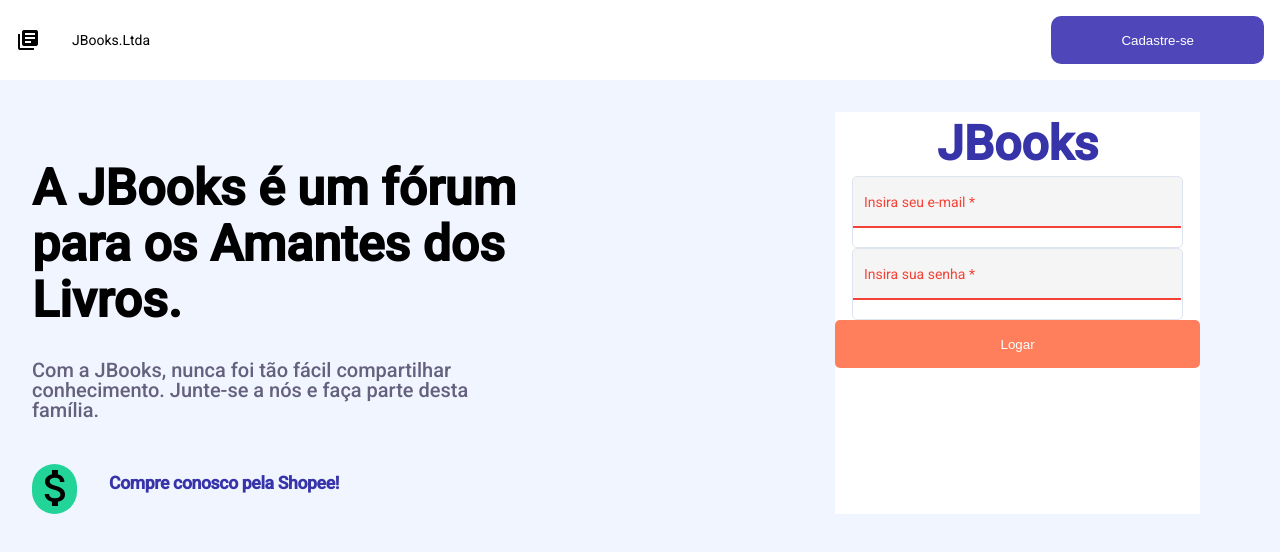
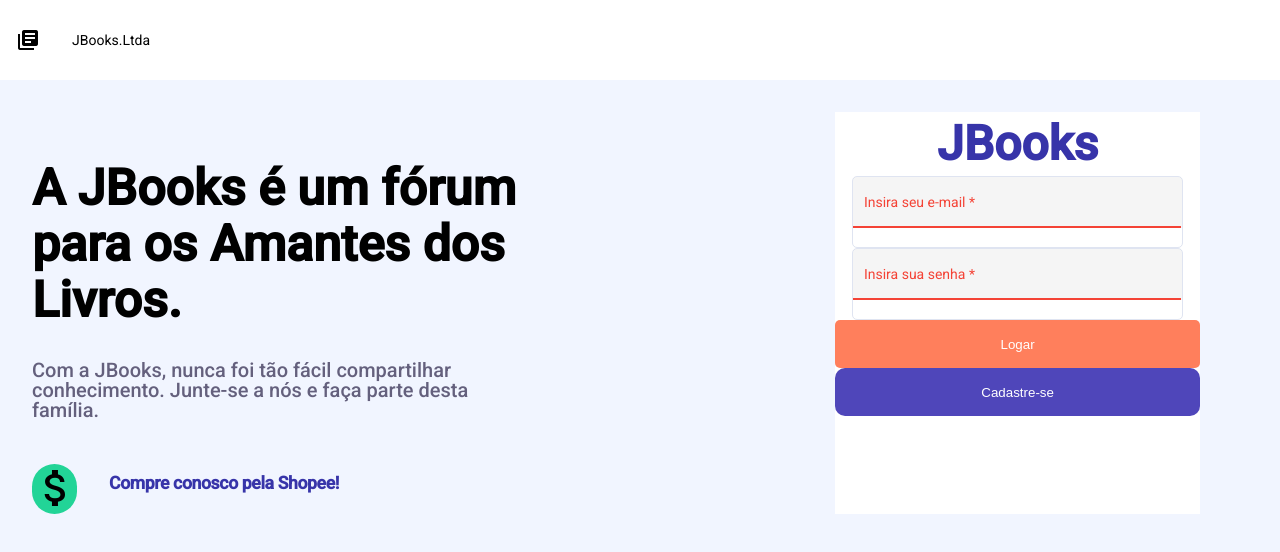
Before and after one commit to mrgreentm/jbooks_front, an Angular app: page / in a window 1280 px wide. Shown: the top 552 px of the page. Built offline with nearby package versions, Linux system fonts and the light colour scheme.

Commit message:
fix: nav-bar

```diff
--- a/src/app/modules/auth/auth.component.html
+++ b/src/app/modules/auth/auth.component.html
@@ -37,7 +37,10 @@
           required
         />
       </mat-form-field>
-      <button (click)="login()">Logar</button>
+      <button class="login" (click)="login()">Logar</button>
+      <div class="button-container">
+        <button class="register" (click)="redirect()">Cadastre-se</button>
+      </div>
     </form>
   </div>
 </div>
--- a/src/app/modules/auth/auth.component.scss
+++ b/src/app/modules/auth/auth.component.scss
@@ -98,3 +98,16 @@
     margin: 0 0 3rem 0;
   }
 }
+.register {
+  border: none;
+  color: #fff;
+  height: 3rem;
+  transition: all 0.5s;
+  background-color: #4f46ba;
+  border-radius: 10px;
+  width: 100%;
+  cursor: pointer;
+}
+.login:hover {
+  background-color: #4f46ba;
+}
--- a/src/app/modules/auth/auth.component.ts
+++ b/src/app/modules/auth/auth.component.ts
@@ -29,4 +29,7 @@
       }
     });
   }
+  redirect(): void {
+    this.router.navigateByUrl('/register');
+  }
 }
--- a/src/app/modules/shared-module/nav-bar/nav-bar.component.html
+++ b/src/app/modules/shared-module/nav-bar/nav-bar.component.html
@@ -3,7 +3,5 @@
     <mat-icon class="mat-18">library_books</mat-icon>
     <p>JBooks.Ltda</p>
   </div>
-  <div class="button-container">
-    <button (click)="redirect()">Cadastre-se</button>
-  </div>
+
 </div>
--- a/src/app/modules/shared-module/nav-bar/nav-bar.component.scss
+++ b/src/app/modules/shared-module/nav-bar/nav-bar.component.scss
@@ -25,13 +25,3 @@
 .button-container {
   width: 20%;
 }
-button {
-  border: none;
-  color: #fff;
-  height: 3rem;
-  transition: all 0.5s;
-  background-color: #4f46ba;
-  border-radius: 10px;
-  width: 100%;
-  cursor: pointer;
-}
--- a/src/app/modules/shared-module/nav-bar/nav-bar.component.ts
+++ b/src/app/modules/shared-module/nav-bar/nav-bar.component.ts
@@ -1,4 +1,4 @@
-import { Router } from '@angular/router';
+import { ActivatedRoute, Router } from '@angular/router';
 import { Component, OnInit } from '@angular/core';
 
 @Component({
@@ -7,10 +7,9 @@
   styleUrls: ['./nav-bar.component.scss'],
 })
 export class NavBarComponent implements OnInit {
-  constructor(private router: Router) {}
+  param!: string;
+  constructor(private router: Router, public activatedRoute: ActivatedRoute) {}
 
   ngOnInit(): void {}
-  redirect(): void {
-    this.router.navigateByUrl('/register');
-  }
+
 }
```
